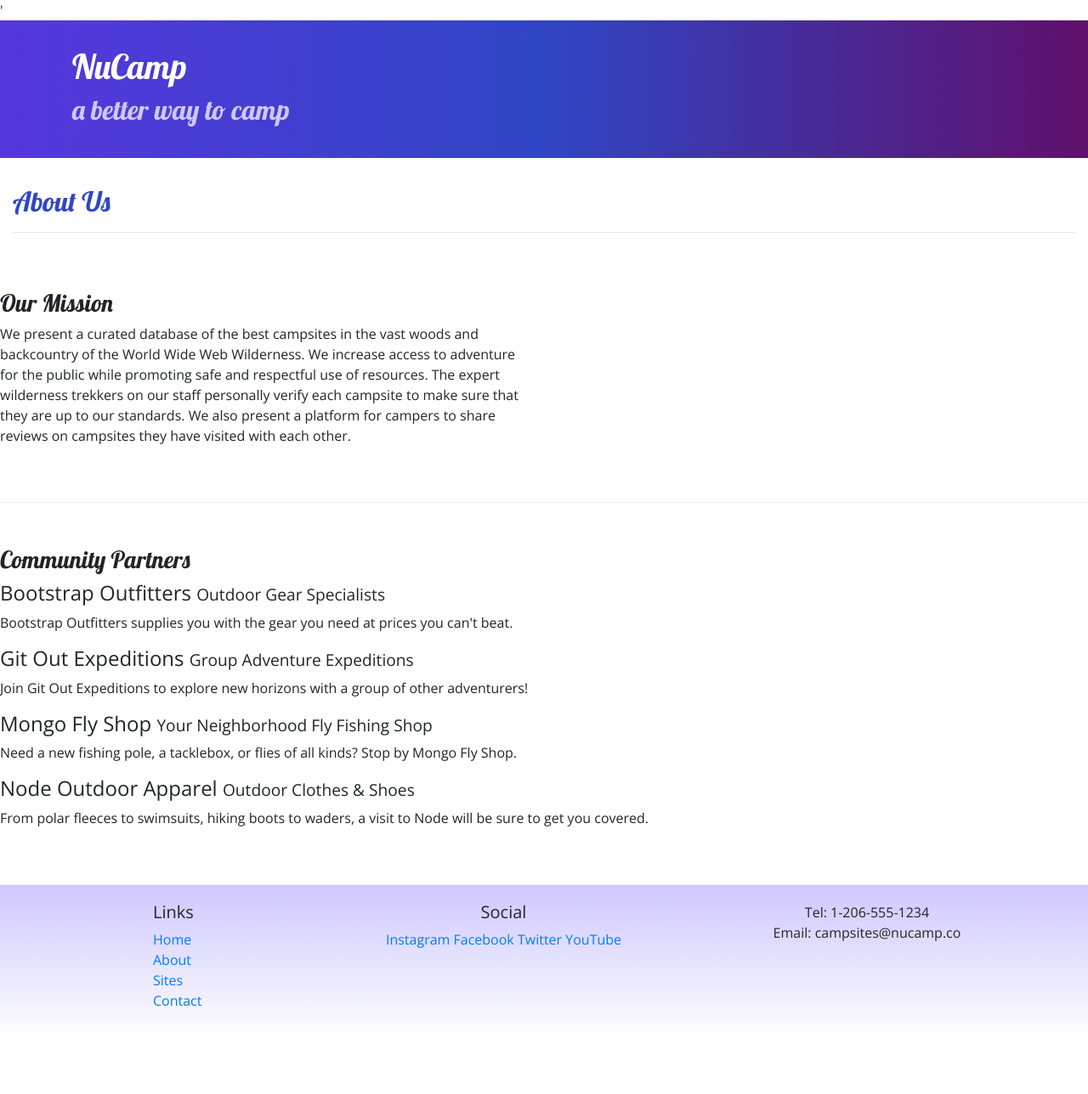
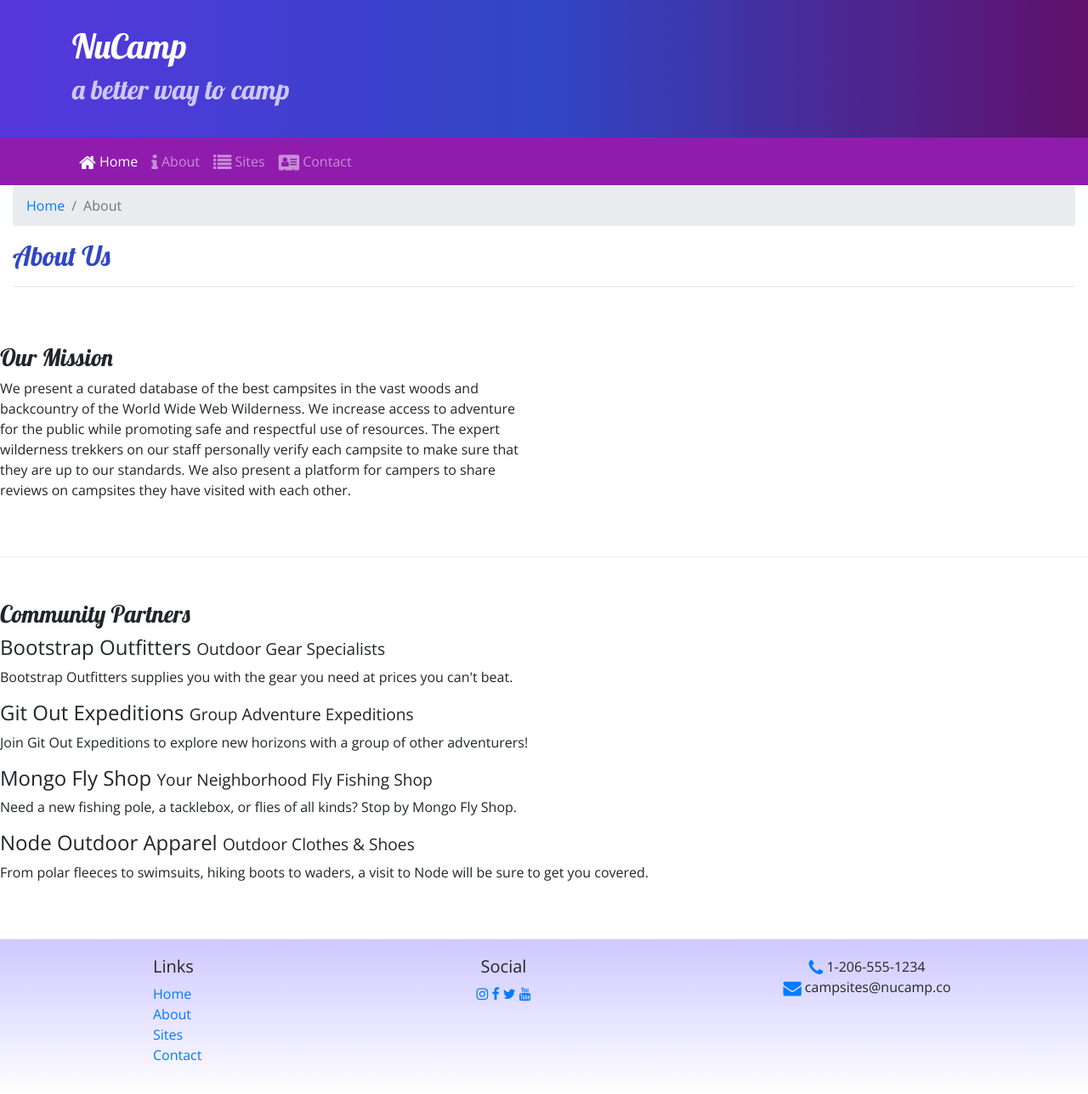
Before and after one commit to AdelAziza/nucampsite, a website: page aboutus.html in a window 1280 px wide. Shown: the whole page at 85% size. Before the commit the page ends 1226 px from the top, so only its background shows below. Drawn offline with nearby package versions, Linux system fonts and the light colour scheme.

Commit message:
con Fonts

```diff
--- a/aboutus.html
+++ b/aboutus.html
@@ -7,7 +7,11 @@
     <meta charset="utf-8" />
     <meta name="viewport" content="width=device-width, initial-scale=1" />
 
-    <link rel="stylesheet" href="node_modules/bootstrap/dist/css/bootstrap.min.css" />'
+    <link rel="stylesheet" href="node_modules/bootstrap/dist/css/bootstrap.min.css" />
+
+      <!-- Additional CSS must be placed after Bootstrap CSS -->
+
+   <link rel="stylesheet" href="node_modules/font-awesome/css/font-awesome.min.css" />
 
     <link rel="stylesheet" href="https://fonts.googleapis.com/css?family=Lobster|Open+Sans" />
     <link rel="stylesheet" href="css/styles.css" />
@@ -27,9 +31,31 @@
             </div>
         </div>
     </header>
+    <nav class="navbar navbar-expand-sm navbar-dark sticky-top">
+
+        <button class="navbar-toggler ml-auto" type="button" data-toggle="collapse" data-target="#nucampNavbar">
+            <span class="navbar-toggler-icon"></span>
+        </button>
+        <div class="collapse navbar-collapse" id="nucampNavbar">
+            <div class="container">
+            <ul class="navbar-nav">
+
+                 <li class="nav-item active"><a class="nav-link" href="index.html"><i class="fa fa-home fa-lg"></i> Home</a></li>
+                <li class="nav-item"><a class="nav-link" href="#"><i class="fa fa-info fa-lg"></i> About</a></li>
+                <li class="nav-item"><a class="nav-link" href="#"><i class="fa fa-list fa-lg"></i> Sites</a></li>
+                <li class="nav-item"><a class="nav-link" href="#"><i class="fa fa-address-card fa-lg"></i> Contact</a></li>
+
+            </ul>
+            </div>
+        </div>
+    </nav>
     <div>
         <div>
             <div class="col">
+                <ol class="breadcrumb">
+                    <li class="breadcrumb-item"><a href="index.html">Home</a></li>
+                    <li class="breadcrumb-item active">About</li>
+                </ol>
                <h2>About Us</h2>
                <hr />
             </div>
@@ -71,14 +97,14 @@
                 </div>
                 <div class="col-6 col-sm-5 text-center">
                     <h5>Social</h5>
-                    <a href="http://instagram.com/">Instagram</a>
-                    <a href="http://facebook.com/">Facebook</a>
-                    <a href="http://twitter.com/">Twitter</a>
-                    <a href="http://youtube.com/">YouTube</a>
+                    <a href="http://instagram.com/"><i class="fa fa-instagram"></i></a>
+                    <a href="http://facebook.com/"><i class="fa fa-facebook"></i></a>
+                    <a href="http://twitter.com/"><i class="fa fa-twitter"></i></a>
+                    <a href="http://youtube.com/"><i class="fa fa-youtube"></i></a>
                 </div>
                 <div class="col-sm-4 text-center">
-                    Tel: 1-206-555-1234<br />
-                    Email: campsites@nucamp.co
+                    <i class="fa fa-phone fa-lg text-primary"></i> 1-206-555-1234<br />
+                    <i class="fa fa-envelope fa-lg text-primary"></i> campsites@nucamp.co
                 </div>
            </div>
         </div>
--- a/css/styles.css
+++ b/css/styles.css
@@ -1,27 +1,33 @@
 body {
   font-family: "Open Sans", sans-serif;
-
 }
-h1, h2, h3 {
+h1,
+h2,
+h3 {
   font-family: "Lobster", cursive;
 }
 h2 {
-    color: #3046C5;
+  color: #3046c5;
 }
 header h2 {
-    color: #CEC8FF;
+  color: #cec8ff;
 }
 footer {
-    background-image: linear-gradient(#CEC8FF, white);
+  background-image: linear-gradient(#cec8ff, white);
   padding: 20px 0;
 }
 .jumbotron {
   padding: 30px;
-    background-image: linear-gradient(to right, #5637DD, #3046C5, #60106B);
+  background-image: linear-gradient(to right, #5637dd, #3046c5, #60106b);
   color: white;
+  margin: 0;
 }
 .row-content {
   padding: 50px 0;
   border-bottom: 1px ridge;
   min-height: 200px;
 }
+
+.navbar {
+  background-color: #901cad;
+}
--- a/package.json
+++ b/package.json
@@ -1,7 +1,7 @@
 {
   "name": "nucampsite",
   "version": "1.0.0",
-  "description":"This is a website for the fictional campsites review site NuCamp.",
+  "description": "This is a website for the fictional campsites review site NuCamp.",
   "main": "index.js",
   "scripts": {
     "lite": "lite-server",
@@ -15,6 +15,7 @@
   },
   "dependencies": {
     "bootstrap": "^4.5.2",
+    "font-awesome": "^4.7.0",
     "jquery": "^3.5.1",
     "popper.js": "^1.16.1"
   }
```
Also changed, not shown: index.html (+31 -7 lines), 1 other file. Lines whose indentation alone changed are shown as unchanged.
